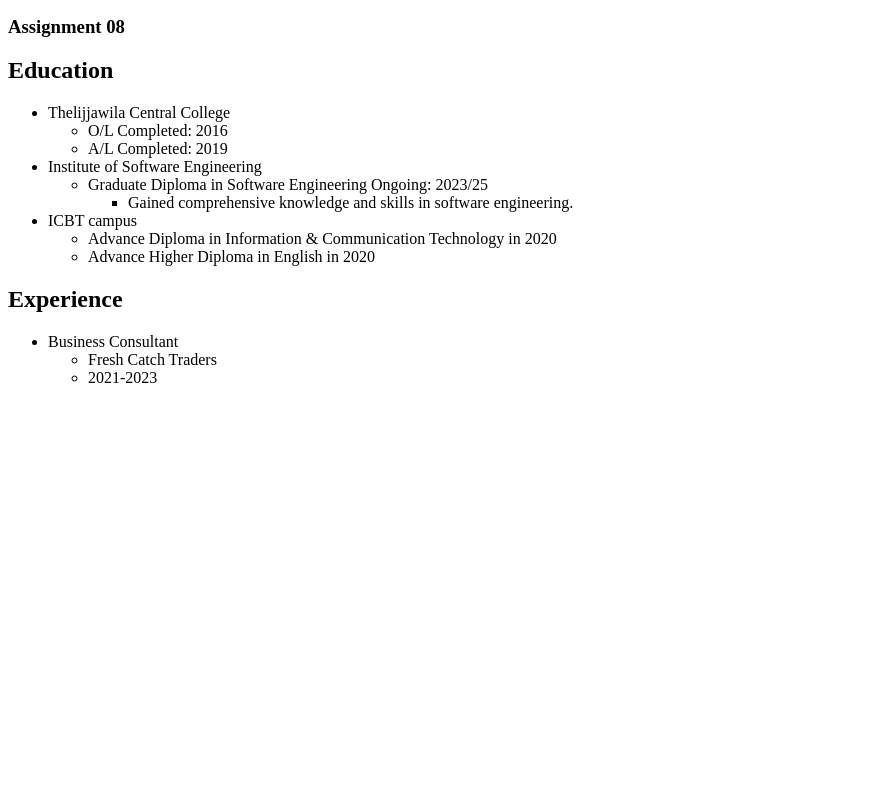
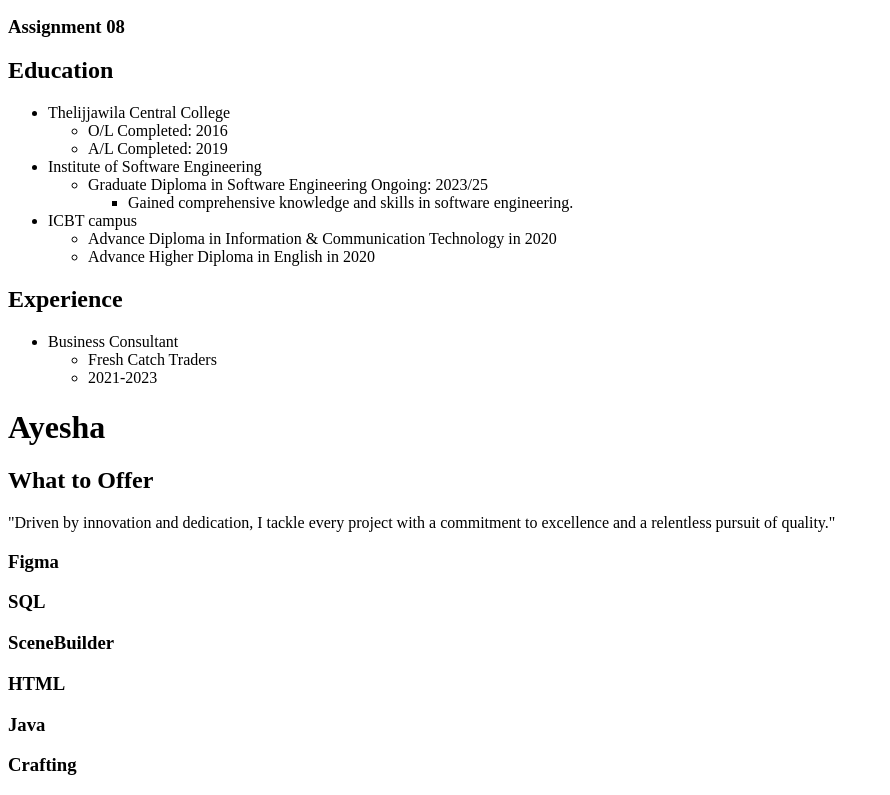
Before and after one commit to ayeshaushani/My-portfolio, a plain HTML site: page Index.html in a window 1280 px wide. Shown: the part 1242-2037 px from the top of the page, without its empty margins (0-890 px from the left). Before the commit the page ends 1645 px from the top, so only its background shows below. Drawn offline with Linux system fonts and the light colour scheme.

Commit message:
skills page done

```diff
--- a/Index.html
+++ b/Index.html
@@ -189,6 +189,57 @@
     </ul>
 </div>
 
+<!--skills-->
+<div>
+    <h1>Ayesha</h1>
+    <h2>What to Offer</h2>
+    <p>"Driven by innovation and dedication, I tackle every project with a commitment to excellence and a relentless pursuit of quality."</p>
+</div>
+
+<div>
+    <h3>Figma</h3>
+    <div>
+
+    </div>
+</div>
+
+<div>
+    <h3>SQL</h3>
+    <div>
+
+    </div>
+</div>
+
+<div>
+    <h3>SceneBuilder</h3>
+    <div>
+
+    </div>
+</div>
+
+<div>
+    <h3>HTML</h3>
+    <div>
+
+    </div>
+</div>
+
+<div>
+    <h3>Java</h3>
+    <div>
+
+    </div>
+</div>
+
+<div>
+    <h3>Crafting</h3>
+    <div>
+
+    </div>
+</div>
+
+
+
 
 </body>
 </html>
```
